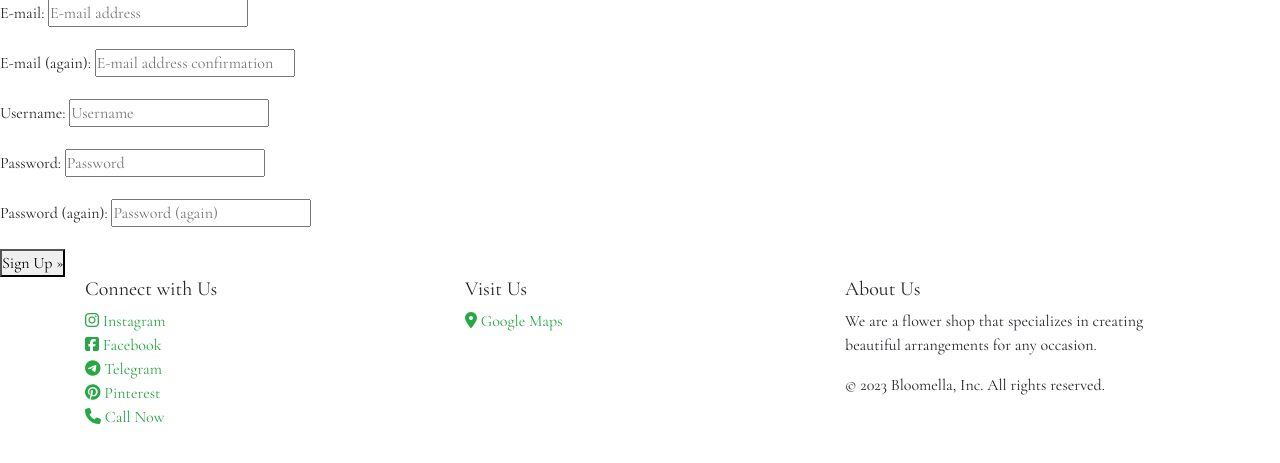
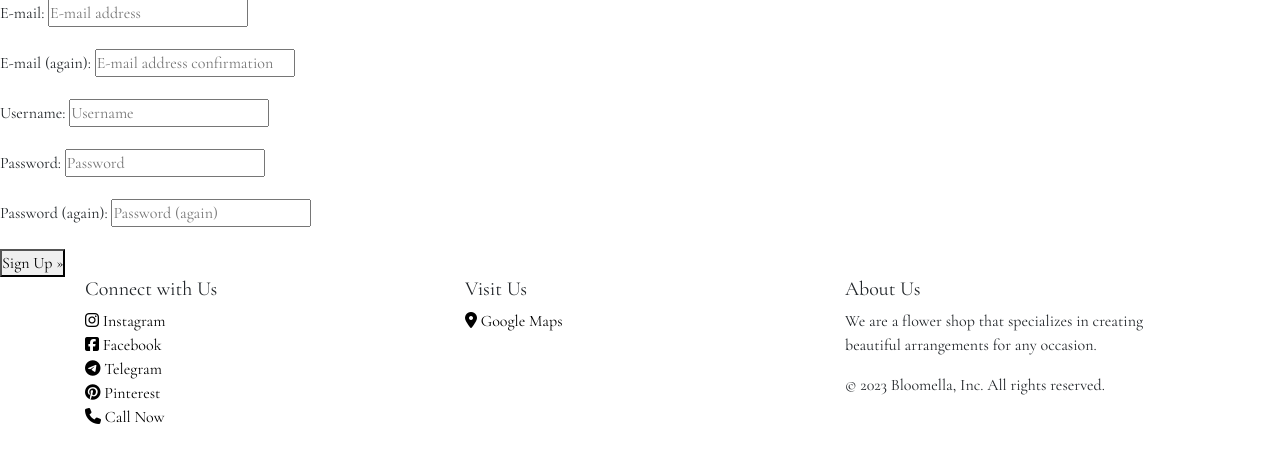
Before and after one commit to StanislavDitsan/Bloomella, a Django app: page /accounts/signup/ in a window 1280 px wide. Shown: the part 193-656 px from the top of the page. Run offline with Django 3.2, Linux system fonts and the light colour scheme; some libraries are stand-ins or nearby versions.

Commit message:
Replaced color for hoover effect on footer

```diff
--- a/static/css/base.css
+++ b/static/css/base.css
@@ -81,12 +81,12 @@ html {
 /*------------ Footer / base.html */
 
 .footer a {
-    color: #28a745;
+    color: #000;
     transition: all 0.2s ease-in-out;
 }
 
 .footer a:hover {
     transform: scale(1.2);
     text-decoration: none;
-    color: #000;
+    color: #28a745;
 }
```
